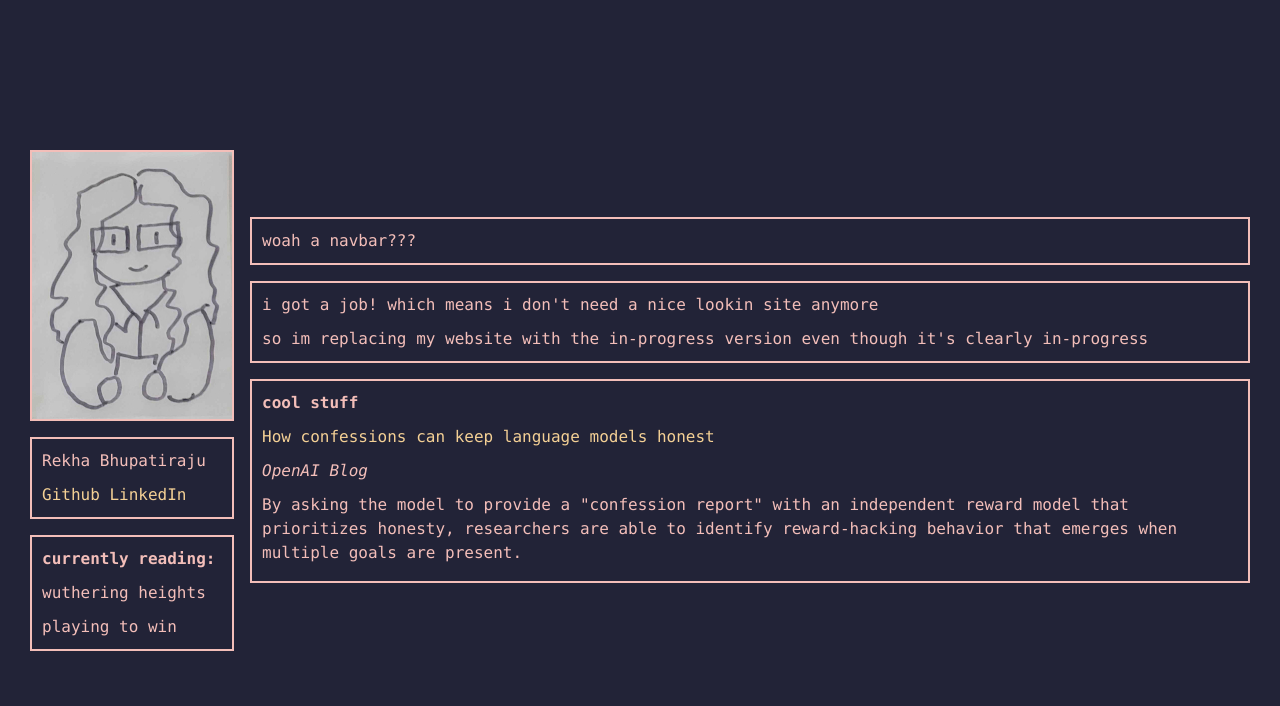
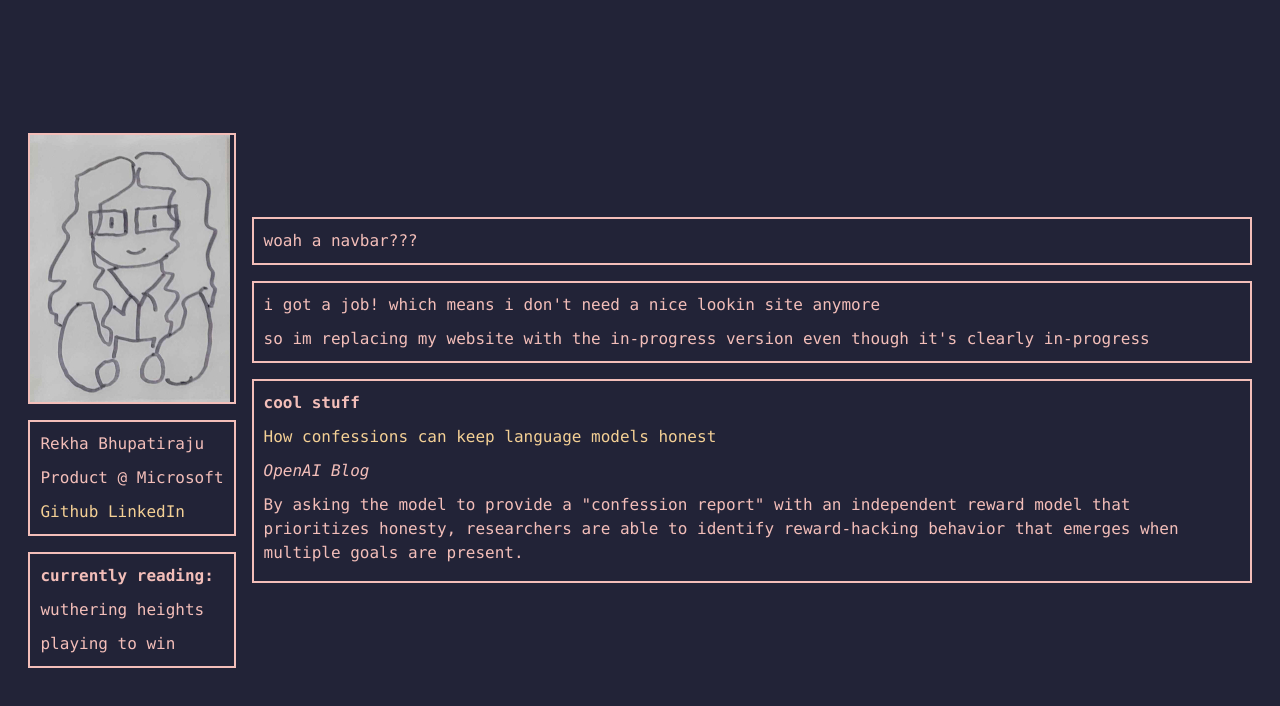
Before and after one commit to therekha/aboutme, a React (Vite) app: page / in a window 1280 px wide. Shown: the top 706 px of the page. Built offline with nearby package versions, Linux system fonts and the light colour scheme.

Commit message:
hehe heem he

```diff
--- a/src/App.tsx
+++ b/src/App.tsx
@@ -14,6 +14,7 @@ function App() {
         </div>
         <div className='tile'>
           <p>Rekha Bhupatiraju</p>
+          <p>Product @ Microsoft</p>
           <p><a href="https://github.com/therekha">Github</a> <a href="https://in.linkedin.com/in/rekhabhupatiraju">LinkedIn</a></p>
         </div>
         <div className='tile'>
```
